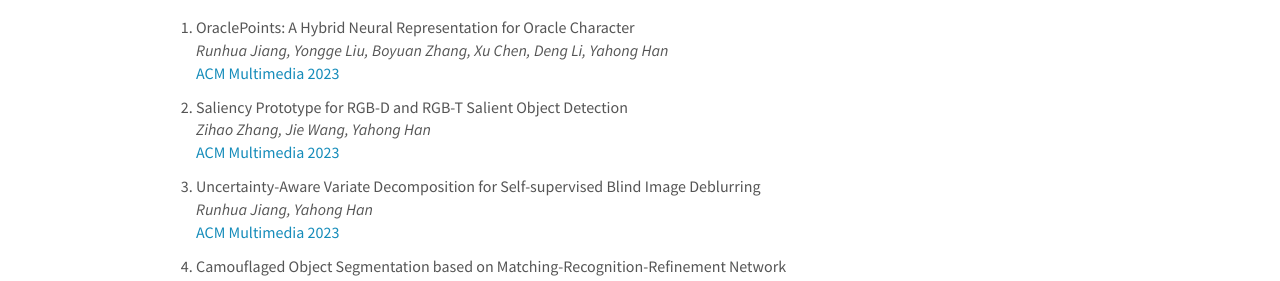
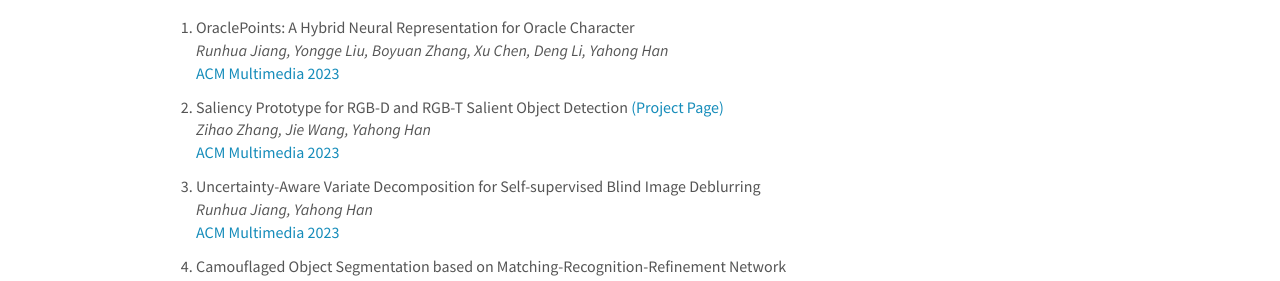
Before and after one commit to tjumm/tjumm.github.io, a Jekyll site: the page built from _pages/publications.md, in a window 1280 px wide and 900 px high. Shown: the part 132-413 px from the top of the window. Built offline with Jekyll 4.4.1, drawn with Linux system fonts in a browser that asks for light colours; comment, search, counter and statistics services are not loaded.

Commit message:
add acmmm project page

```diff
--- a/_data/publist.yml
+++ b/_data/publist.yml
@@ -7,7 +7,7 @@
     display: ACM Multimedia 2023
   highlight: 0
 
-- title: "1. Saliency Prototype for RGB-D and RGB-T Salient Object Detection"
+- title: "1. Saliency Prototype for RGB-D and RGB-T Salient Object Detection <a href='https://zz2490.github.io/'>(Project Page)</a>"
   image: dummy.png
   description:
   authors: Zihao Zhang, Jie Wang, Yahong Han
```
